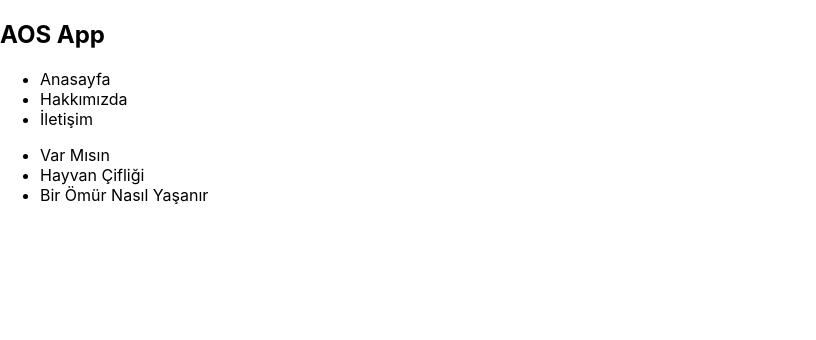
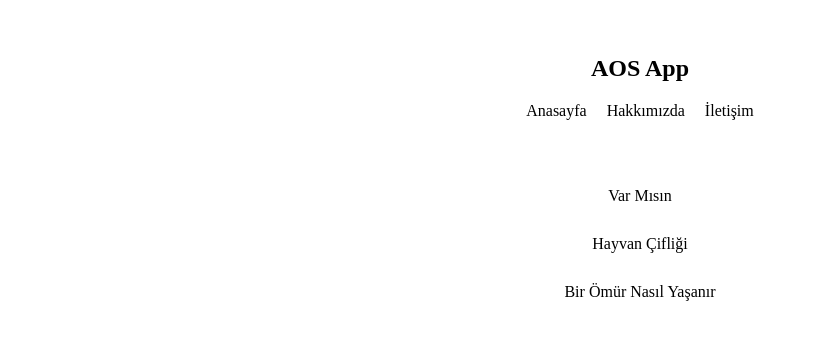
Before and after one commit to eerzik/context-app, a React (Create React App) app: page / in a window 1280 px wide. Shown: the top 340 px of the page, without its empty margins (0-816 px from the left). Built offline with nearby package versions, Linux system fonts and the light colour scheme.

Commit message:
Temel Css kodlarını oluşturma

```diff
--- a/src/index.css
+++ b/src/index.css
@@ -1,13 +1,34 @@
-body {
-  margin: 0;
-  font-family: -apple-system, BlinkMacSystemFont, 'Segoe UI', 'Roboto', 'Oxygen',
-    'Ubuntu', 'Cantarell', 'Fira Sans', 'Droid Sans', 'Helvetica Neue',
-    sans-serif;
-  -webkit-font-smoothing: antialiased;
-  -moz-osx-font-smoothing: grayscale;
+.App {
+  max-width: 400px;
+  margin: 30px auto;
+  text-align: center;
 }
 
-code {
-  font-family: source-code-pro, Menlo, Monaco, Consolas, 'Courier New',
-    monospace;
+nav {
+  padding: 5px;
 }
+
+nav ul {
+  padding: 0;
+}
+
+nav ul li {
+  display: inline-block;
+  margin: 0 10px;
+}
+
+.book-list {
+  padding: 20px;
+  margin-bottom: 20px;
+}
+
+.book-list ul {
+  padding: 0;
+  list-style-type: none;
+}
+
+.book-list li {
+  padding: 10px;
+  margin: 10px auto;
+  border-radius: 10px;
+}
```
Also changed, not shown: src/logo.svg (deleted).
